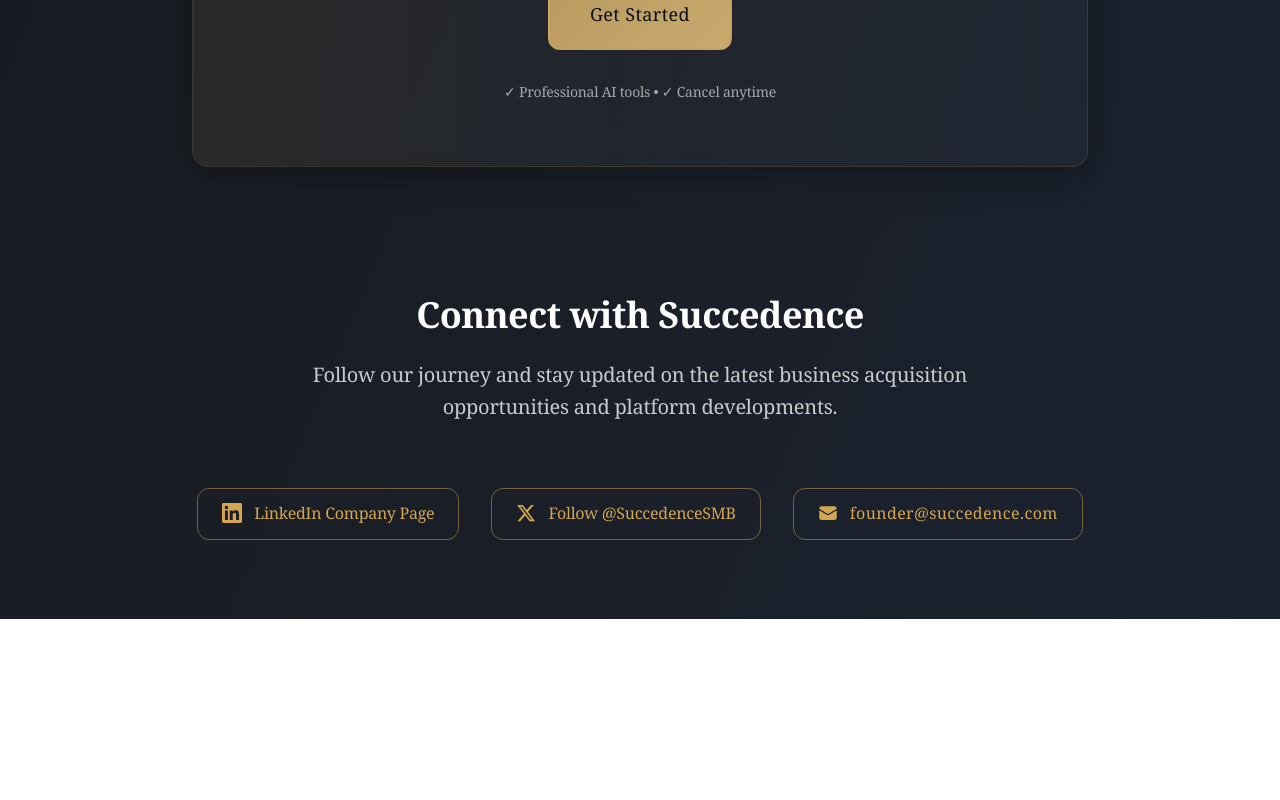
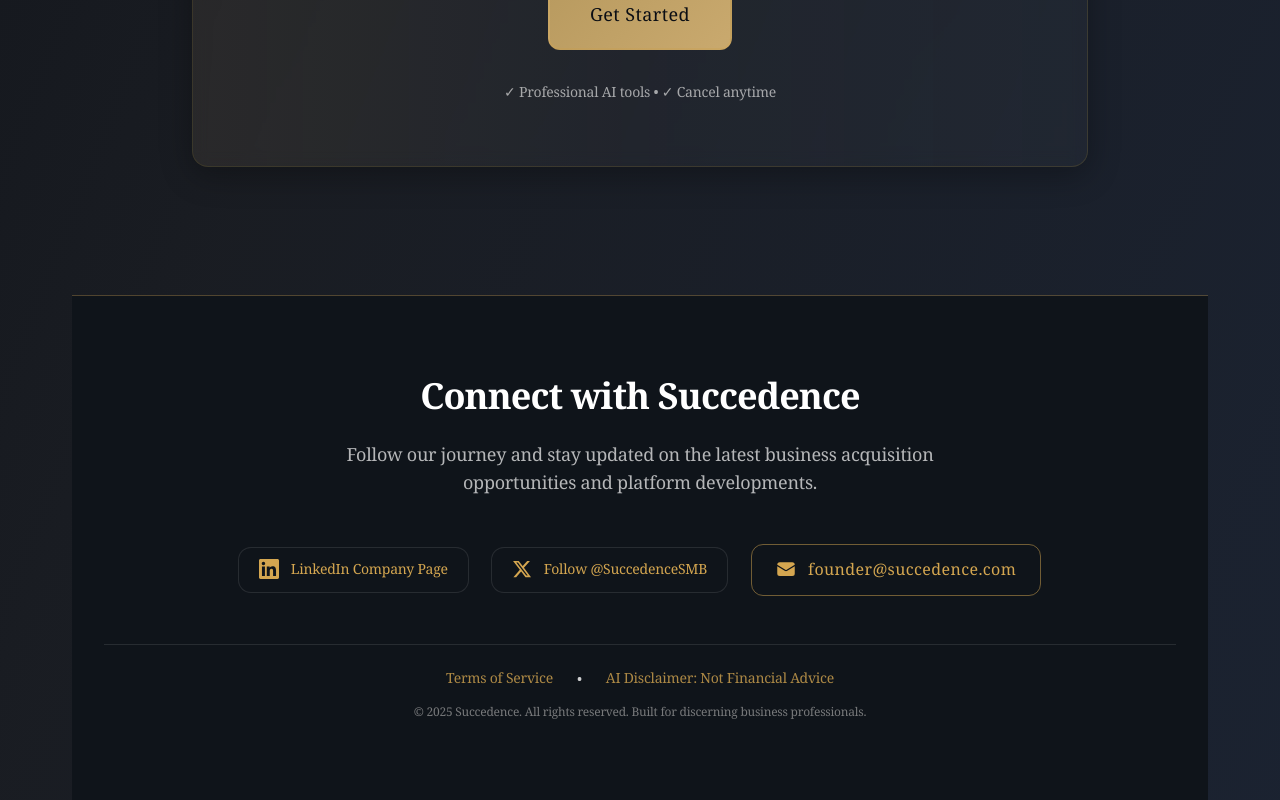
Before and after one commit to ek8029/succedence, a Next.js app: page / in a window 1280 px wide. Shown: the part 2554-3354 px from the top of the page. Before the commit the page ends 3173 px from the top, so only its background shows below. Built offline with nearby package versions, Linux system fonts and the light colour scheme; no server answers.

Commit message:
fixing stuff

```diff
--- a/app/page.tsx
+++ b/app/page.tsx
@@ -3,7 +3,7 @@
 import React from 'react';
 import Link from 'next/link';
 import ScrollAnimation from '@/components/ScrollAnimation';
-import EmailCopyButton from '@/components/EmailCopyButton';
+import ConnectCTA from '@/components/ConnectCTA';
 
 export default function PublicLandingPage() {
   return (
@@ -268,50 +268,7 @@
 
           {/* Connect with Succedence Section */}
           <ScrollAnimation direction="up" delay={200}>
-            <div className="mb-20">
-              <div className="text-center mb-16">
-                <h2 className="font-serif text-3xl md:text-4xl font-semibold text-warm-white mb-6 tracking-refined">
-                  Connect with Succedence
-                </h2>
-                <p className="font-sans text-xl text-platinum/80 max-w-3xl mx-auto leading-relaxed">
-                  Follow our journey and stay updated on the latest business acquisition opportunities and platform developments.
-                </p>
-              </div>
-
-              <div className="flex flex-col sm:flex-row gap-8 justify-center items-center mb-12">
-                {/* LinkedIn */}
-                <a
-                  href="https://linkedin.com/company/succedence"
-                  target="_blank"
-                  rel="noopener noreferrer"
-                  className="flex items-center gap-3 px-6 py-3 bg-transparent border border-gold/50 text-gold hover:bg-gold/10 hover:border-gold rounded-luxury transition-all duration-300 hover:transform hover:scale-105"
-                >
-                  <svg className="w-5 h-5" fill="currentColor" viewBox="0 0 24 24">
-                    <path d="M20.447 20.452h-3.554v-5.569c0-1.328-.027-3.037-1.852-3.037-1.853 0-2.136 1.445-2.136 2.939v5.667H9.351V9h3.414v1.561h.046c.477-.9 1.637-1.85 3.37-1.85 3.601 0 4.267 2.37 4.267 5.455v6.286zM5.337 7.433c-1.144 0-2.063-.926-2.063-2.065 0-1.138.92-2.063 2.063-2.063 1.14 0 2.064.925 2.064 2.063 0 1.139-.925 2.065-2.064 2.065zm1.782 13.019H3.555V9h3.564v11.452zM22.225 0H1.771C.792 0 0 .774 0 1.729v20.542C0 23.227.792 24 1.771 24h20.451C23.2 24 24 23.227 24 22.271V1.729C24 .774 23.2 0 22.222 0h.003z"/>
-                  </svg>
-                  LinkedIn Company Page
-                </a>
-
-                {/* Twitter/X */}
-                <a
-                  href="https://x.com/SuccedenceSMB"
-                  target="_blank"
-                  rel="noopener noreferrer"
-                  className="flex items-center gap-3 px-6 py-3 bg-transparent border border-gold/50 text-gold hover:bg-gold/10 hover:border-gold rounded-luxury transition-all duration-300 hover:transform hover:scale-105"
-                >
-                  <svg className="w-5 h-5" fill="currentColor" viewBox="0 0 24 24">
-                    <path d="M18.244 2.25h3.308l-7.227 8.26 8.502 11.24H16.17l-5.214-6.817L4.99 21.75H1.68l7.73-8.835L1.254 2.25H8.08l4.713 6.231zm-1.161 17.52h1.833L7.084 4.126H5.117z"/>
-                  </svg>
-                  Follow @SuccedenceSMB
-                </a>
-
-                {/* Email */}
-                <EmailCopyButton
-                  email="founder@succedence.com"
-                  showEmail={true}
-                />
-              </div>
-            </div>
+            <ConnectCTA />
           </ScrollAnimation>
 
         </div>
--- /dev/null
+++ b/components/ConnectCTA.tsx
@@ -0,0 +1,70 @@
+'use client';
+
+import React from 'react';
+import EmailCopyButton from '@/components/EmailCopyButton';
+
+export default function ConnectCTA() {
+  return (
+    <section className="relative w-full border-t border-gold/30">
+      {/* Subtle background treatment */}
+      <div className="absolute inset-0 bg-gradient-to-b from-[#0f141a] via-[#0f141a] to-[#0f141a] pointer-events-none" aria-hidden />
+
+      <div className="relative container mx-auto max-w-5xl px-6 lg:px-8 py-16 lg:py-20 not-prose">
+        <div className="text-center">
+          <h2 className="text-center text-3xl md:text-4xl font-semibold tracking-tight text-warm-white mb-6">
+            Connect with Succedence
+          </h2>
+          <p className="mt-4 text-center text-base md:text-lg opacity-90 text-platinum/80 mb-12 max-w-2xl mx-auto leading-relaxed">
+            Follow our journey and stay updated on the latest business acquisition opportunities and platform developments.
+          </p>
+
+          <div className="flex flex-col sm:flex-row items-center justify-center gap-4 sm:gap-6 mb-12">
+            {/* LinkedIn */}
+            <a
+              href="https://linkedin.com/company/succedence"
+              target="_blank"
+              rel="noopener noreferrer"
+              className="inline-flex items-center gap-3 rounded-xl px-5 py-3 ring-1 ring-white/10 hover:ring-white/20 transition-all duration-300 text-gold hover:bg-gold/10"
+            >
+              <svg className="size-5" viewBox="0 0 24 24" fill="currentColor">
+                <path d="M20.447 20.452h-3.554v-5.569c0-1.328-.027-3.037-1.852-3.037-1.853 0-2.136 1.445-2.136 2.939v5.667H9.351V9h3.414v1.561h.046c.477-.9 1.637-1.85 3.37-1.85 3.601 0 4.267 2.37 4.267 5.455v6.286zM5.337 7.433c-1.144 0-2.063-.926-2.063-2.065 0-1.138.92-2.063 2.063-2.063 1.14 0 2.064.925 2.064 2.063 0 1.139-.925 2.065-2.064 2.065zm1.782 13.019H3.555V9h3.564v11.452zM22.225 0H1.771C.792 0 0 .774 0 1.729v20.542C0 23.227.792 24 1.771 24h20.451C23.2 24 24 23.227 24 22.271V1.729C24 .774 23.2 0 22.222 0h.003z"/>
+              </svg>
+              <span className="text-sm font-medium">LinkedIn Company Page</span>
+            </a>
+
+            {/* X/Twitter */}
+            <a
+              href="https://x.com/SuccedenceSMB"
+              target="_blank"
+              rel="noopener noreferrer"
+              className="inline-flex items-center gap-3 rounded-xl px-5 py-3 ring-1 ring-white/10 hover:ring-white/20 transition-all duration-300 text-gold hover:bg-gold/10"
+            >
+              <svg className="size-5" viewBox="0 0 24 24" fill="currentColor">
+                <path d="M18.244 2.25h3.308l-7.227 8.26 8.502 11.24H16.17l-5.214-6.817L4.99 21.75H1.68l7.73-8.835L1.254 2.25H8.08l4.713 6.231zm-1.161 17.52h1.833L7.084 4.126H5.117z"/>
+              </svg>
+              <span className="text-sm font-medium">Follow @SuccedenceSMB</span>
+            </a>
+
+            {/* Email */}
+            <EmailCopyButton
+              email="founder@succedence.com"
+              showEmail={true}
+            />
+          </div>
+
+          {/* Footer row under the section */}
+          <div className="border-t border-white/10 pt-6">
+            <ul className="flex items-center justify-center gap-6 text-sm opacity-80 mb-4">
+              <li><a href="/terms" className="hover:opacity-100 text-gold hover:text-warm-white transition-colors">Terms of Service</a></li>
+              <li>•</li>
+              <li><span className="text-gold">AI Disclaimer: Not Financial Advice</span></li>
+            </ul>
+            <p className="text-center text-xs opacity-70 text-neutral-400">
+              © 2025 Succedence. All rights reserved. Built for discerning business professionals.
+            </p>
+          </div>
+        </div>
+      </div>
+    </section>
+  );
+}
--- a/components/Footer.tsx
+++ b/components/Footer.tsx
@@ -1,62 +1,8 @@
 'use client';
 
 import React from 'react';
-import EmailCopyButton from '@/components/EmailCopyButton';
+import ConnectCTA from '@/components/ConnectCTA';
 
 export default function Footer() {
-  return (
-    <footer className="mt-16 py-16 bg-brand-darker border-t-2 border-gold/30">
-      <div className="max-w-6xl mx-auto px-4 sm:px-6 lg:px-8">
-        <div className="text-center">
-          <h3 className="text-2xl md:text-3xl font-semibold text-warm-white mb-8 tracking-refined">Connect with Succedence</h3>
-          <p className="text-lg text-platinum/80 mb-12 max-w-2xl mx-auto leading-relaxed">
-            Follow our journey and stay updated on the latest business acquisition opportunities and platform developments.
-          </p>
-
-          <div className="flex flex-col sm:flex-row gap-8 justify-center items-center mb-12">
-            {/* LinkedIn */}
-            <a
-              href="https://linkedin.com/company/succedence"
-              target="_blank"
-              rel="noopener noreferrer"
-              className="flex items-center gap-3 px-6 py-3 bg-transparent border border-gold/50 text-gold hover:bg-gold/10 hover:border-gold rounded-luxury transition-all duration-300 hover:transform hover:scale-105"
-            >
-              <svg className="w-5 h-5" fill="currentColor" viewBox="0 0 24 24">
-                <path d="M20.447 20.452h-3.554v-5.569c0-1.328-.027-3.037-1.852-3.037-1.853 0-2.136 1.445-2.136 2.939v5.667H9.351V9h3.414v1.561h.046c.477-.9 1.637-1.85 3.37-1.85 3.601 0 4.267 2.37 4.267 5.455v6.286zM5.337 7.433c-1.144 0-2.063-.926-2.063-2.065 0-1.138.92-2.063 2.063-2.063 1.14 0 2.064.925 2.064 2.063 0 1.139-.925 2.065-2.064 2.065zm1.782 13.019H3.555V9h3.564v11.452zM22.225 0H1.771C.792 0 0 .774 0 1.729v20.542C0 23.227.792 24 1.771 24h20.451C23.2 24 24 23.227 24 22.271V1.729C24 .774 23.2 0 22.222 0h.003z"/>
-              </svg>
-              LinkedIn Company Page
-            </a>
-
-            {/* Twitter/X */}
-            <a
-              href="https://x.com/SuccedenceSMB"
-              target="_blank"
-              rel="noopener noreferrer"
-              className="flex items-center gap-3 px-6 py-3 bg-transparent border border-gold/50 text-gold hover:bg-gold/10 hover:border-gold rounded-luxury transition-all duration-300 hover:transform hover:scale-105"
-            >
-              <svg className="w-5 h-5" fill="currentColor" viewBox="0 0 24 24">
-                <path d="M18.244 2.25h3.308l-7.227 8.26 8.502 11.24H16.17l-5.214-6.817L4.99 21.75H1.68l7.73-8.835L1.254 2.25H8.08l4.713 6.231zm-1.161 17.52h1.833L7.084 4.126H5.117z"/>
-              </svg>
-              Follow @SuccedenceSMB
-            </a>
-
-            {/* Email */}
-            <EmailCopyButton
-              email="founder@succedence.com"
-              showEmail={true}
-            />
-          </div>
-
-          <div className="text-sm text-neutral-400 border-t border-gold/10 pt-8">
-            <div className="flex flex-col sm:flex-row items-center justify-center gap-4 mb-4">
-              <a href="/terms" className="text-gold hover:text-warm-white transition-colors">Terms of Service</a>
-              <span className="hidden sm:inline text-neutral-600">•</span>
-              <span className="text-gold">AI Disclaimer: Not Financial Advice</span>
-            </div>
-            <p>&copy; 2025 Succedence. All rights reserved. Built for discerning business professionals.</p>
-          </div>
-        </div>
-      </div>
-    </footer>
-  );
+  return <ConnectCTA />;
 }
```
